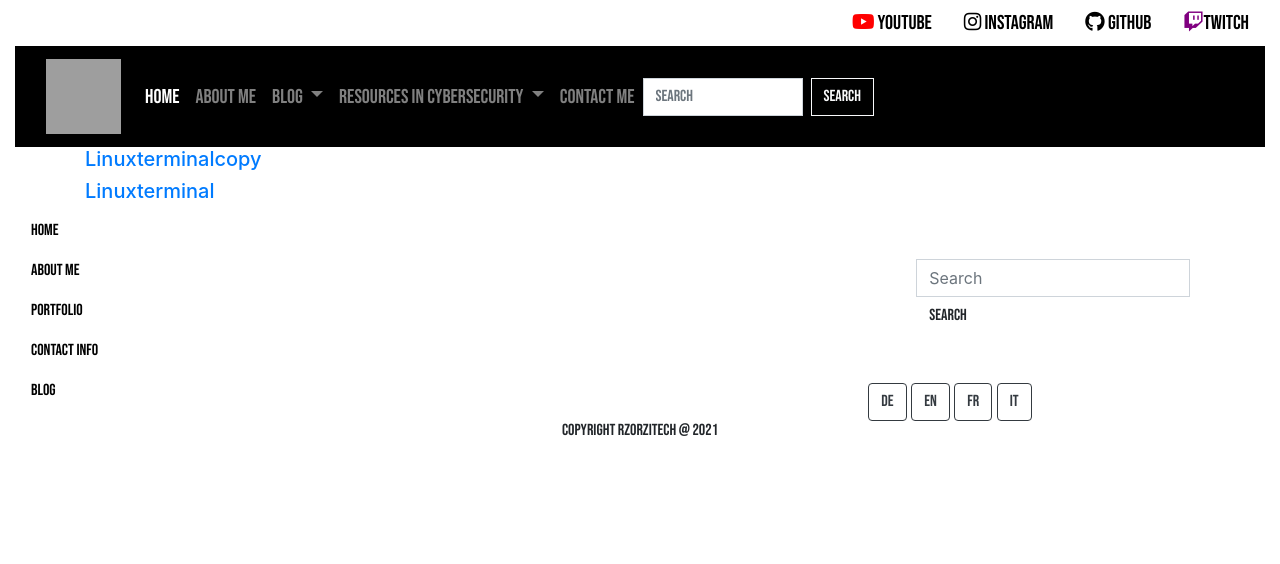
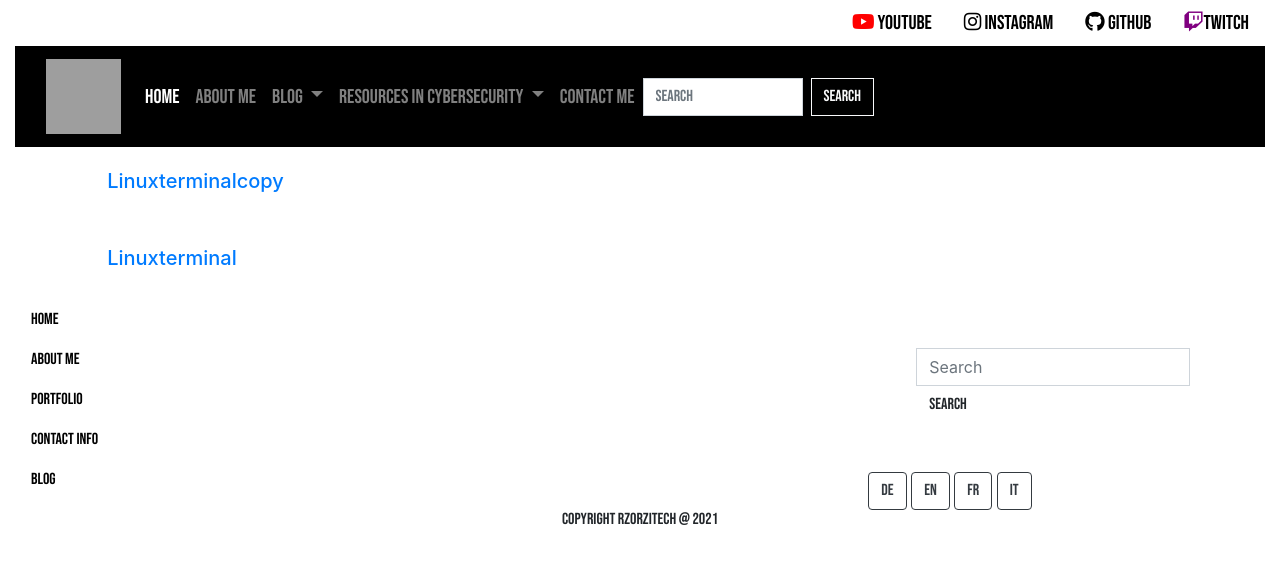
Before and after one commit to rzdev97/rzdev97.github.io, a Jekyll site: the page built from blog.html, in a window 1280 px wide. Shown: the top 564 px of the page. Built offline with Jekyll 4.4.1, drawn with Linux system fonts in a browser that asks for light colours.

Commit message:
Update blog.html

```diff
--- a/blog.html
+++ b/blog.html
@@ -4,6 +4,6 @@ title: Blog Page
 ---
 {% for post in site.posts %}
 
-        <h5><a href="{{ post.url }}">{{ post.title }}</a></h5>
+        <h5 style="padding: 2%;"><a href="{{ post.url }}">{{ post.title }}</a></h5>
 
 {% endfor %}
```
